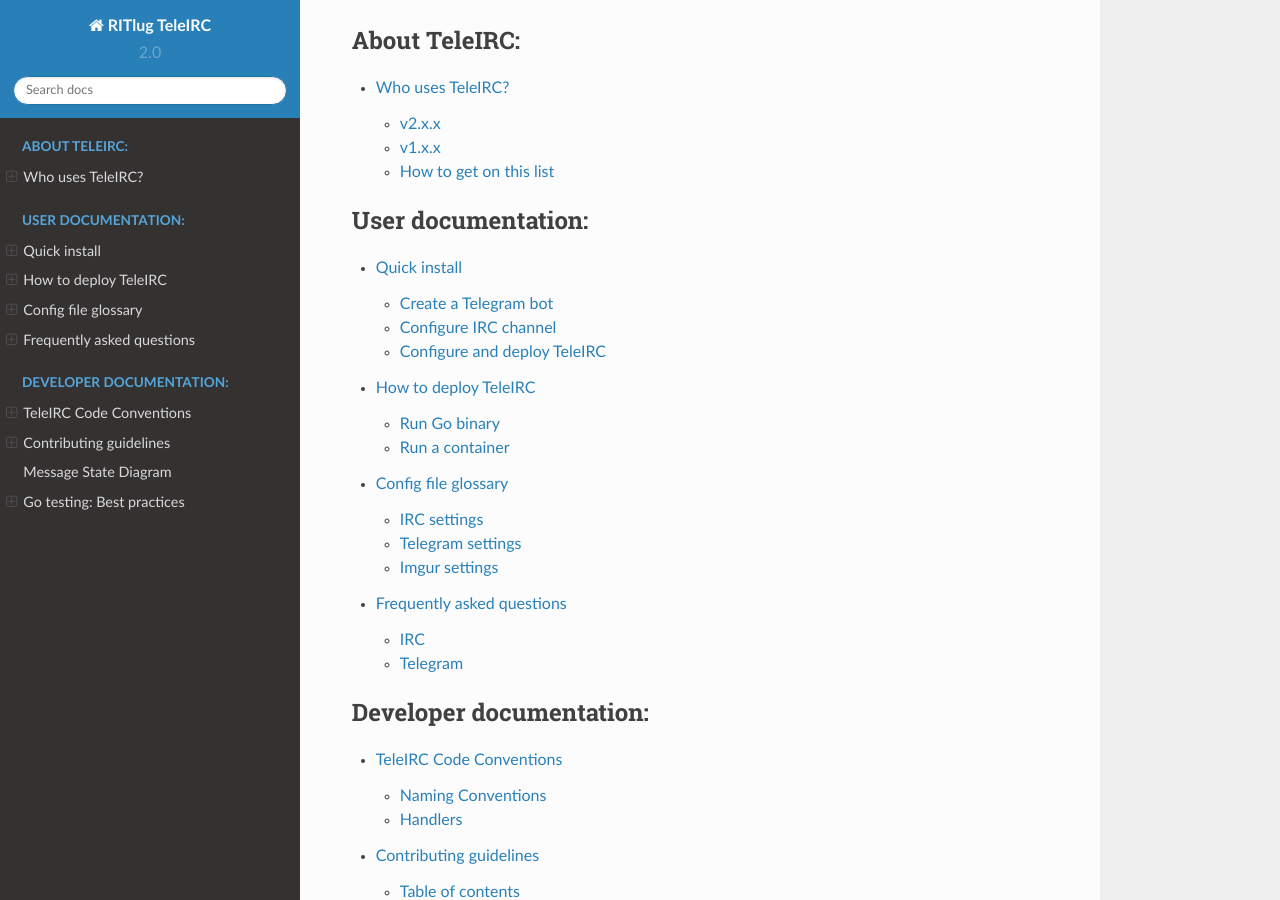
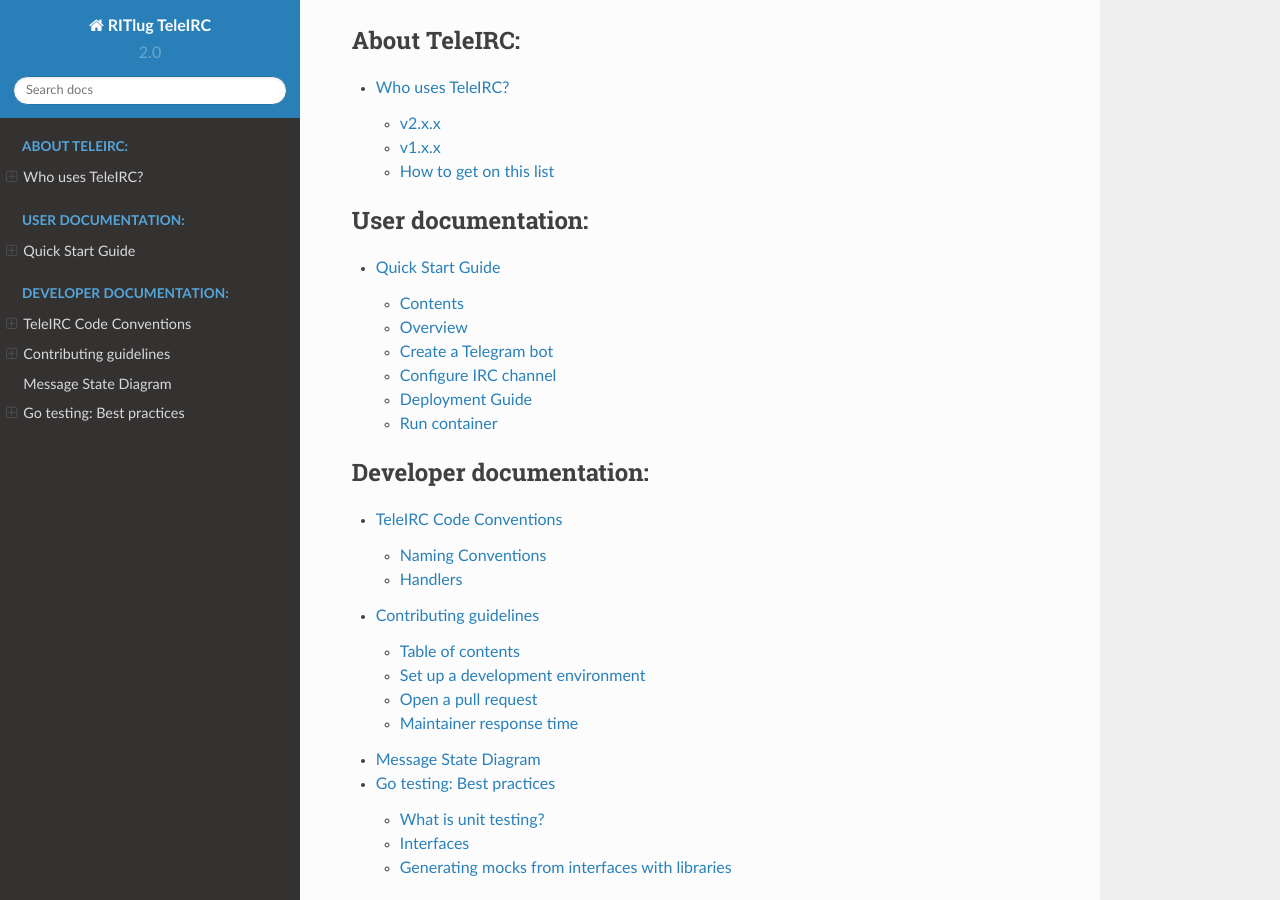
Before and after one commit to RITlug/teleirc, a Sphinx documentation site: the page built from docs/index.rst, in a window 1280 px wide and 900 px high, scrolled down 445 px. Built offline with Sphinx 7.4.7 and the Read the Docs theme 2.0.0, drawn with Linux system fonts in a browser that asks for light colours; formulas are drawn with MathJax 3; some of the changed lines change nothing that is shown.

Commit message:
:skier: Initial commit, TeleIRC Quick Start Guide
This is a merge of our two different confusing sets of documentation,
which was first pointed out by @aNullValue in the dev chat. It deletes
the two old pages, and the new page is a manual merge of the two
documents into one, except updated for v2.0.0 (so far).

Eventually, it will include more concrete instructions on how to
actually install and use the bot. I will complete that change in a
future commit/PR.

Part of #297, but does not close it.

Signed-off-by: Justin W. Flory <git@jwf.io>

```diff
--- a/docs/deploy-teleirc.rst
+++ /dev/null
@@ -1,94 +0,0 @@
-#####################
-How to deploy TeleIRC
-#####################
-
-.. warning:: This page is not yet fully updated for TeleIRC v2.0.0 or later.
-   It is a work-in-progress.
-   When the instructions here are "production-ready," this warning will be removed.
-   Follow `RITlug/teleirc#193 <https://github.com/RITlug/teleirc/issues/193>`_ and `RITlug/teleirc#228 <https://github.com/RITlug/teleirc/issues/228>`_ to track progress.
-
-There are two ways to deploy TeleIRC persistently:
-
-#. Run Go binary
-#. Run TeleIRC in a container
-
-
-*************
-Run Go binary
-*************
-
-This section explains how to configure and install TeleIRC as a simple executable binary.
-
-Requirements
-============
-
-- git
-- go (v1.13.x or later)
-
-Install dependencies
-====================
-
-#. Clone the repository (``git clone https://github.com/RITlug/teleirc.git``)
-#. Install dependencies (``go install``)
-
-Configuration
-=============
-
-TeleIRC uses `godotenv <https://github.com/joho/godotenv>`_ to manage API keys and settings.
-The config file is a ``.env`` file.
-Copy the example file to a production file to get started (``cp env.example .env``).
-Edit the ``.env`` file with your API keys and settings.
-
-.. seealso::
-
-   See :doc:`config-file-glossary` for detailed information.
-
-Start bot
-=========
-
-.. note:: Work in progress.
-
-
-***************
-Run a container
-***************
-
-Containers are another way to deploy TeleIRC.
-Dockerfiles and other deployment resources are available in ``deployments/``.
-
-.. important:: The below instructions only apply to v1.x.x releases.
-   Once a v2.x.x container image is created, these instructions will change.
-
-Which image do I choose?
-========================
-
-Node Alpine Linux and Fedora images are provided.
-
-+------------------------------------------------------------------------------+-----------------------+---------+
-| Image                                                                        | File                  | Size    |
-+==============================================================================+=======================+=========+
-| `Node Alpine Linux <https://hub.docker.com/r/_/node/>`_ (``node:10-alpine``) | ``Dockerfile.alpine`` | 374 MB  |
-+------------------------------------------------------------------------------+-----------------------+---------+
-| `Fedora latest <https://hub.docker.com/r/_/fedora/>`_                        | ``Dockerfile.fedora`` | 569 MB  |
-+------------------------------------------------------------------------------+-----------------------+---------+
-
-This guide uses ``alpine``.
-If you wish to use ``fedora``, replace ``alpine`` with ``fedora``.
-
-Building Docker image
-=====================
-
-You may see errors running ``yarn``.
-You can safely ignore them.
-They are not fatal.
-
-.. code-block:: bash
-
-    docker build . -f images/Dockerfile.alpine -t teleirc
-    docker run -d -u teleirc --name teleirc --restart always \
-        -e TELEIRC_TOKEN="000000000:AAAAAAaAAa2AaAAaoAAAA-a_aaAAaAaaaAA" \
-        -e IRC_CHANNEL="#channel" \
-        -e IRC_BOT_NAME="teleirc" \
-        -e IRC_BLACKLIST="CowSayBot,AnotherNickToIgnore" \
-        -e TELEGRAM_CHAT_ID="-0000000000000" \
-        teleirc
--- a/docs/dev/contributing.md
+++ b/docs/dev/contributing.md
@@ -41,7 +41,7 @@
 ### Create Telegram bot
 
 Create a Telegram bot using the Telegram [BotFather](https://t.me/botfather).
-See the [TeleIRC Quick Install](/quick-install) for more instructions on how to do this.
+See the [TeleIRC Quick Start](/user/quick-start#create-a-telegram-bot) for more instructions on how to do this.
 
 ### Create Telegram group
 
@@ -60,7 +60,7 @@
 
 Change the `env.example` file to `.env`.
 Change the configuration values to the Telegram bot's tokens.
-For more help with configuration, see the [TeleIRC Quick Install](/quick-install).
+For more help with configuration, see the [_Config file glossary_](/user/config-file-glossary).
 
 
 ## Open a pull request
--- a/docs/index.rst
+++ b/docs/index.rst
@@ -29,11 +29,9 @@
     :maxdepth: 2
     :name: user
     :caption: User documentation:
+    :glob:
 
-    quick-install
-    deploy-teleirc
-    config-file-glossary
-    faq
+    user/*
 
 .. toctree::
     :maxdepth: 2
--- a/docs/quick-install.rst
+++ /dev/null
@@ -1,81 +0,0 @@
-#############
-Quick install
-#############
-
-This is a quick installation guide for an administrator to configure and deploy TeleIRC.
-TeleIRC configuration is divided into these steps:
-
-#. Create a Telegram bot
-#. Configure IRC channel
-#. Configure and run TeleIRC
-
-
-*********************
-Create a Telegram bot
-*********************
-
-.. note:: TeleIRC **DOES NOT** support channels, only groups.
-          Read more about channels vs groups `here <https://telegram.org/faq#q-what-39s-the-difference-between-groups-supergroups-and-channel>`_.
-
-Create a new Telegram bot to act as a bridge from the Telegram side.
-The bot API provides a token key for the bot.
-Use the bot to discover the unique chat ID of your Telegram group.
-
-Create bot with BotFather
-=========================
-
-#. Start new message to `@BotFather <https://t.me/botfather>`_ user on Telegram
-#. Send ``/start`` to @BotFather [#]_
-#. Follow instructions to create new bot (e.g. name, username, description, etc.)
-#. Receive **token key** for new bot (used to access Telegram API)
-#. (**REQUIRED**) Set ``/setprivacy`` to **DISABLED** (so bot can see messages) [#]_
-#. Add bot to Telegram group you plan to bridge
-
-Optional configuration changes
-==============================
-
-#. Set description or profile picture for your bot with @BotFather
-#. Block your bot from being added to more groups (``/setjoingroups``)
-
-
-*********************
-Configure IRC channel
-*********************
-
-There is no required configuration for an IRC channel.
-However, there are recommendations for best practices:
-
-#. `Register your channel <https://docs.pagure.org/infra-docs/sysadmin-guide/sops/freenode-irc-channel.html#adding-new-channel>`_
-#. Give permanent voice to your bridge bot via **ChanServ** (most networks use the ``+V`` flag)
-
-  - *Example*: On freenode, ``/query ChanServ ACCESS #channel ADD my-teleirc-bot +V``
-
-
-****************************
-Configure and deploy TeleIRC
-****************************
-
-.. seealso:: See :doc:`deploy-teleirc` for detailed documentation on the two supported installation methods.
-
-Relay Telegram picture messages via Imgur
-=========================================
-
-TeleIRC retrieves picture messages via the Telegram API.
-By default, picture messages from Telegram are sent to IRC through Imgur.
-`See context <https://github.com/RITlug/teleirc/issues/115>`_ for why Imgur is enabled by default.
-
-.. note:: By default, TeleIRC uses the generic Imgur API key.
-          Imgur highly recommends registering each bot.
-
-To register your own Imgur API key, follow these steps:
-
-#. Create an Imgur account
-#. `Register your bot <https://api.imgur.com/oauth2/addclient>`_ with the Imgur API (select *OAuth2 without callback* option)
-#. Add client ID to ``.env`` file
-
-
-.. [#] @BotFather is the `Telegram bot <https://core.telegram.org/bots>`_ for `creating Telegram bots <https://core.telegram.org/bots#6-botfather>`_
-.. [#] Privacy setting must be disabled for TeleIRC bot to see messages in the Telegram group.
-       By default, bots cannot see messages unless a person uses a command to interact with the bot.
-       Since TeleIRC forwards all messages, it needs to see all messages.
-       Messages are not stored or tracked by TeleIRC.
--- /dev/null
+++ b/docs/user/quick-start.md
@@ -0,0 +1,179 @@
+# Quick Start Guide
+
+This page is a quick start guide to using TeleIRC.
+It is an overview of how to install, set up, and deploy TeleIRC v2.x.x releases.
+Note this does not apply to v1.x.x releases; see the [v1.3.4 documentation][1].
+
+
+## Contents
+
+1. [Overview](#overview)
+    1. [Telegram Channels](#telegram-channels)
+1. [Create a Telegram bot](#create-a-telegram-bot)
+    1. [Create bot with BotFather](#create-bot-with-botfather)
+    1. [Optional BotFather tweaks](#optional-botfather-tweaks)
+1. [Configure IRC channel](#configure-irc-channel)
+    1. [IRC channel overview](#irc-channel-overview)
+    1. [Configure a Freenode IRC channel](#configure-a-freenode-irc-channel)
+    1. [Configure Imgur Image Upload (IIU)](#configure-imgur-image-upload-iiu)
+1. [Deployment Guide](#deployment-guide)
+    1. [Run binary](#run-binary)
+        1. [Requirements](#requirements)
+        1. [Install dependencies](#install-dependencies)
+        1. [Configuration](#configuration)
+        1. [Start bot](#start-bot)
+    1. [Run container](#run-container)
+
+
+## Overview
+
+This section is a written, high-level overview of how to configure and deploy a TeleIRC bot.
+The Quick Start Guide will cover these topics:
+
+1. Create a Telegram bot to obtain a Telegram API token
+1. Set up an IRC channel for best user experience
+1. Configure TeleIRC with your Telegram bot and IRC channel
+1. Deploy TeleIRC publicly in one of many officially-supported pathways
+
+**It is important each step is followed exactly and in order.**
+Missing a step or skipping a section often results in common frustrations, such as one-way relay of chat messages.
+
+### Telegram Channels
+
+TeleIRC **DOES NOT** support Telegram Channels, only groups.
+Read more on the differences between channels and groups in the [Telegram FAQ][2].
+
+
+## Create a Telegram bot
+
+TeleIRC requires a Telegram API token in order to access messages in a Telegram group.
+To obtain a token, someone must register a new Telegram bot.
+The Telegram bot will appear as the Sending User in Telegram for all IRC messages.
+
+### Create bot with BotFather
+
+BotFather is the Telegram bot for [creating Telegram bots][3].
+[**See the official Telegram documentation for how to create a new bot.**][4]
+
+Once you create a new bot, you _must_ follow these additional steps (**IN EXACT ORDER**) for TeleIRC:
+
+1. Send `/setprivacy` to @BotFather, change to **Disable** [_why?_][5]
+1. Add bot to Telegram group to be bridged
+1. Send `/setjoingroups` to @BotFather, change to **Disable** [_why?_][6]
+
+### Optional BotFather tweaks
+
+1. Set a description or add profile picture for your bot
+1. Block your bot from being added to more groups (``/setjoingroups``)
+
+
+## Configure IRC channel
+
+This section explains best practices for configuring IRC channels for TeleIRC.
+Because IRC networks can run different software, exact instructions may differ depending on your IRC network.
+So, this section is divided in two ways:
+
+1. High-level overview of how to set up your IRC channel
+1. How to actually do it on Freenode IRC network
+
+### IRC channel overview
+
+No matter what IRC network you use, TeleIRC developers recommend this IRC channel configuration:
+
+* Register your IRC channel with the IRC network (i.e. `ChanServ`).
+* Unauthenticated users may join the channel.
+* Only authenticated users may write in the channel (i.e. `NickServ`).
+* Any user connecting from a network-recognized gateway (e.g. web chat) with an assigned hostmask automatically receives voice on join (and thus, does not need to authenticate to write in channel).
+* TeleIRC bot hostmask automatically receives voice on join (and thus, does not need to authenticate to write in channel).
+* IRC channel operators automatically receive operator privilege on join.
+
+### Configure a Freenode IRC channel
+
+If your IRC channel is on the Freenode IRC network, use these exact commands to create a channel policy as described above:
+
+1. `/join #channel`
+1. `/query ChanServ REGISTER #channel`
+1. `/query ChanServ SET #channel GUARD on`
+1. `/query ChanServ ACCESS #channel ADD <NickServ account> +AORfiorstv` (_repeat for each IRC user who needs admin access_) ([_what do these mean?_][6])
+1. `/query ChanServ SET mlock #channel +Ccnt`
+1. `/mode #channel +q $~a`
+1. `/query ChanServ ACCESS #channel ADD <NickServ account or hostmask of TeleIRC bot> +V`
+
+### Configure Imgur Image Upload (IIU)
+
+**NOTE**: The Imgur Image Upload (IIU) feature is not yet available in v2.x.x releases.
+
+_By default_, TeleIRC uploads images sent to the Telegram group to [Imgur][7].
+Since IRC does not support images, Imgur is an intermediary approach to sending pictures sent on Telegram over to IRC.
+Note that images will be publicly visible on the Internet if the URL is known.
+[See context][8] for why Imgur is enabled by default.
+
+By default, TeleIRC uses the generic Imgur API key.
+Imgur highly recommends registering each bot.
+
+To register your own Imgur API key, follow these steps:
+
+1. Create an Imgur account
+1. [Register your bot][9] with Imgur API (select *OAuth2 without callback* option)
+1. Add provided Imgur client ID to `.env` file
+
+
+## Deployment Guide
+
+There are two ways to deploy TeleIRC persistently:
+
+1. Run Go binary
+1. Run TeleIRC in a container
+
+
+### Run binary
+
+This section explains how to configure and install TeleIRC as a simple executable binary.
+
+#### Requirements
+
+- git
+- go (v1.13 and v1.14 supported)
+
+#### Install dependencies
+
+1. Clone the repository (`git clone https://github.com/RITlug/teleirc.git`)
+1. Install dependencies (`go install`)
+
+#### Configuration
+
+TeleIRC uses [godotenv][10] to manage API keys and settings.
+The config file is a `.env` file.
+Copy the example file to a production file to get started (`cp env.example .env`).
+Edit the `.env` file with your API keys and settings.
+
+See [_Config file glossary_][11] for detailed information.
+
+#### Start bot
+
+<!-- #TODO @jwflory -->
+
+
+## Run container
+
+Containers are another way to deploy TeleIRC.
+Dockerfiles and other deployment resources are available in ``deployments/``.
+
+**Coming soon.**
+
+<!-- #TODO
+Needs better documentation by someone with experience running and using the container image for TeleIRC v2.
+-->
+
+
+[1]: /en/v1.3.4/
+[2]: https://telegram.org/faq#q-what-39s-the-difference-between-groups-supergroups-and-channel
+[3]: https://core.telegram.org/bots#6-botfather
+[4]: https://core.telegram.org/bots#creating-a-new-bot
+[5]: /en/latest/user/faq/
+[6]: https://web.archive.org/web/20200515153553/http://toxin.jottit.com/freenode_chanserv_commands
+[7]: https://imgur.com/
+[8]: https://github.com/RITlug/teleirc/issues/115
+[9]: https://api.imgur.com/oauth2/addclient
+[10]: https://github.com/joho/godotenv
+[11]: config-file-glossary
```
